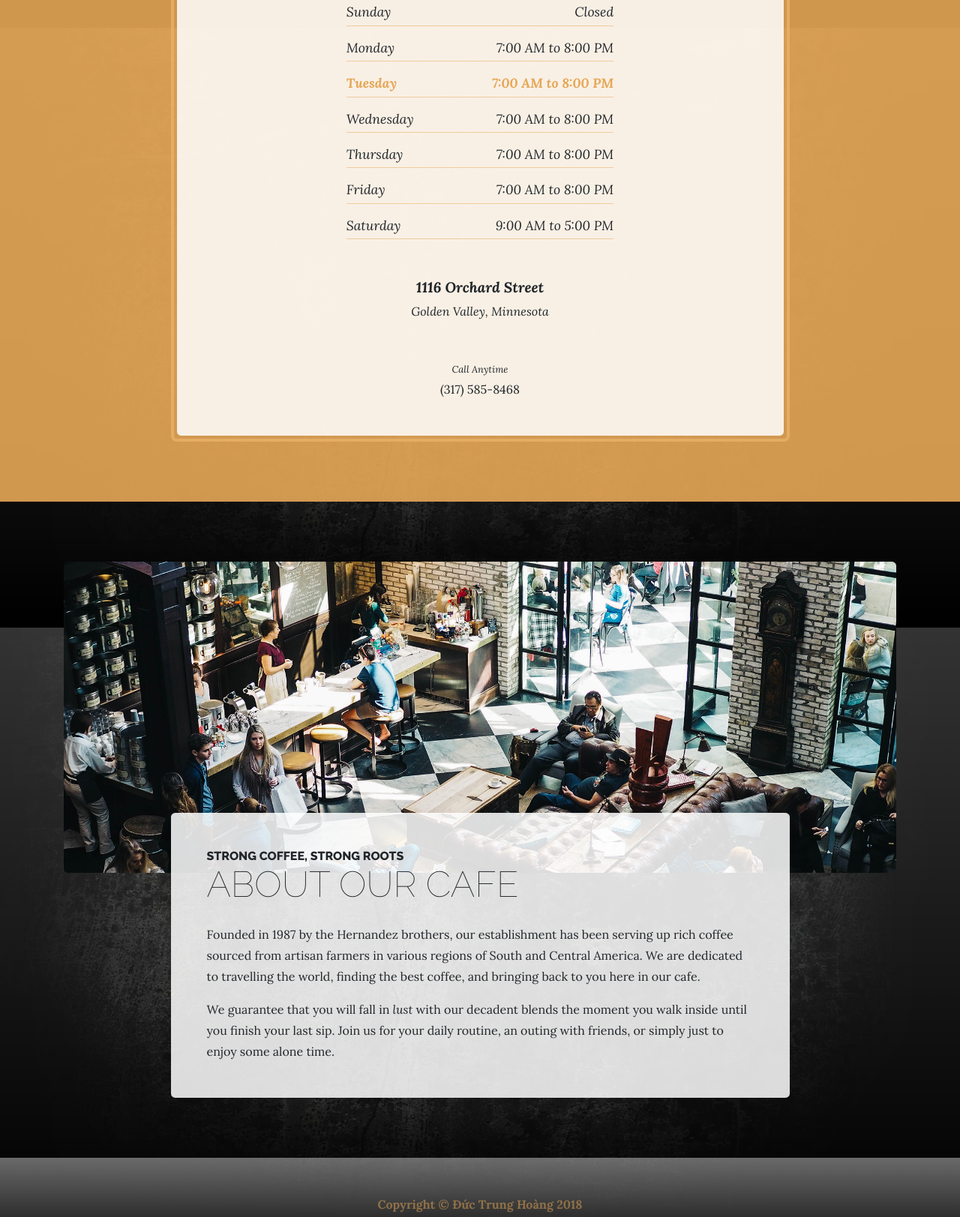
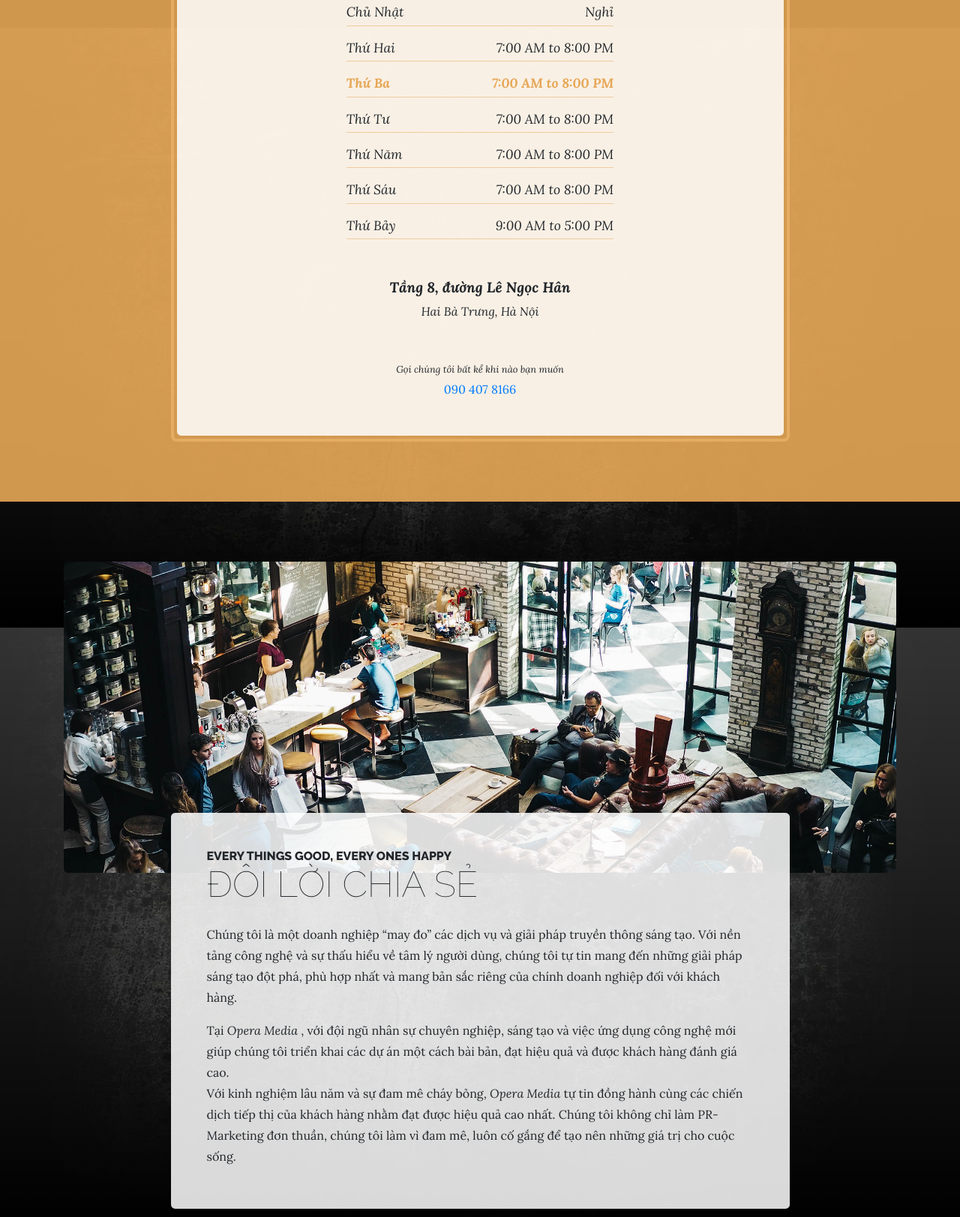
Before and after one commit to suicun93/OperaMedia, a website: page store.html in a window 1280 px wide. Shown: the part 763-2386 px from the top of the page at 75% size. Drawn offline with Linux system fonts and the light colour scheme.

Commit message:
Sửa trang contact

```diff
--- a/store.html
+++ b/store.html
@@ -88,52 +88,54 @@
           <div class="col-xl-9 mx-auto">
             <div class="cta-inner text-center rounded">
               <h2 class="section-heading mb-5">
-                <span class="section-heading-upper">Come On In</span>
-                <span class="section-heading-lower">We're Open</span>
+                <span class="section-heading-upper"
+                  >Opera Vietnam Media & Advertising,. JSC</span
+                >
+                <span class="section-heading-lower">Giờ liên hệ</span>
               </h2>
               <ul class="list-unstyled list-hours mb-5 text-left mx-auto">
                 <li class="list-unstyled-item list-hours-item d-flex">
-                  Sunday
-                  <span class="ml-auto">Closed</span>
+                  Chủ Nhật
+                  <span class="ml-auto">Nghỉ</span>
                 </li>
                 <li class="list-unstyled-item list-hours-item d-flex">
-                  Monday
+                  Thứ Hai
                   <span class="ml-auto">7:00 AM to 8:00 PM</span>
                 </li>
                 <li class="list-unstyled-item list-hours-item d-flex">
-                  Tuesday
+                  Thứ Ba
                   <span class="ml-auto">7:00 AM to 8:00 PM</span>
                 </li>
                 <li class="list-unstyled-item list-hours-item d-flex">
-                  Wednesday
+                  Thứ Tư
                   <span class="ml-auto">7:00 AM to 8:00 PM</span>
                 </li>
                 <li class="list-unstyled-item list-hours-item d-flex">
-                  Thursday
+                  Thứ Năm
                   <span class="ml-auto">7:00 AM to 8:00 PM</span>
                 </li>
                 <li class="list-unstyled-item list-hours-item d-flex">
-                  Friday
+                  Thứ Sáu
                   <span class="ml-auto">7:00 AM to 8:00 PM</span>
                 </li>
                 <li class="list-unstyled-item list-hours-item d-flex">
-                  Saturday
+                  Thứ Bảy
                   <span class="ml-auto">9:00 AM to 5:00 PM</span>
                 </li>
               </ul>
               <p class="address mb-5">
                 <em>
-                  <strong>1116 Orchard Street</strong>
+                  <strong>Tầng 8, đường Lê Ngọc Hân</strong>
                   <br />
-                  Golden Valley, Minnesota
+                  Hai Bà Trưng, Hà Nội
                 </em>
               </p>
               <p class="mb-0">
                 <small>
-                  <em>Call Anytime</em>
+                  <em>Gọi chúng tôi bất kể khi nào bạn muốn</em>
                 </small>
                 <br />
-                (317) 585-8468
+                <a href="tel:0904078166">090 407 8166</a>
               </p>
             </div>
           </div>
@@ -154,23 +156,30 @@
               <div class="bg-faded rounded p-5">
                 <h2 class="section-heading mb-4">
                   <span class="section-heading-upper"
-                    >Strong Coffee, Strong Roots</span
+                    >Every things good, every ones happy</span
                   >
-                  <span class="section-heading-lower">About Our Cafe</span>
+                  <span class="section-heading-lower">Đôi lời chia sẻ</span>
                 </h2>
                 <p>
-                  Founded in 1987 by the Hernandez brothers, our establishment
-                  has been serving up rich coffee sourced from artisan farmers
-                  in various regions of South and Central America. We are
-                  dedicated to travelling the world, finding the best coffee,
-                  and bringing back to you here in our cafe.
+                  Chúng tôi là một doanh nghiệp “may đo” các dịch vụ và giải
+                  pháp truyền thông sáng tạo. Với nền tảng công nghệ và sự thấu
+                  hiểu về tâm lý người dùng, chúng tôi tự tin mang đến những
+                  giải pháp sáng tạo đột phá, phù hợp nhất và mang bản sắc riêng
+                  của chính doanh nghiệp đối với khách hàng.
                 </p>
                 <p class="mb-0">
-                  We guarantee that you will fall in
-                  <em>lust</em>
-                  with our decadent blends the moment you walk inside until you
-                  finish your last sip. Join us for your daily routine, an
-                  outing with friends, or simply just to enjoy some alone time.
+                  Tại
+                  <em> Opera Media</em>
+                  , với đội ngũ nhân sự chuyên nghiệp, sáng tạo và việc ứng dụng
+                  công nghệ mới giúp chúng tôi triển khai các dự án một cách bài
+                  bản, đạt hiệu quả và được khách hàng đánh giá cao.
+                </p>
+                <p class="mb-2">
+                  Với kinh nghiệm lâu năm và sự đam mê cháy bỏng,
+                  <em> Opera Media</em> tự tin đồng hành cùng các chiến dịch
+                  tiếp thị của khách hàng nhằm đạt được hiệu quả cao nhất. Chúng
+                  tôi không chỉ làm PR-Marketing đơn thuần, chúng tôi làm vì đam
+                  mê, luôn cố gắng để tạo nên những giá trị cho cuộc sống.
                 </p>
               </div>
             </div>
```
